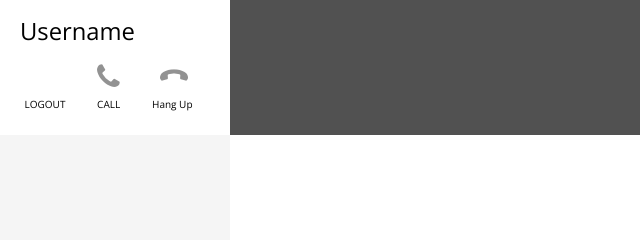
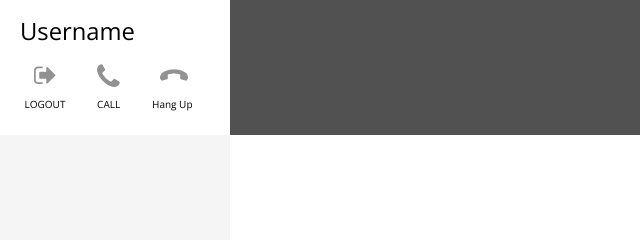
Before and after one commit to xirdev/template_v3proxy, a website: page public/index.html in a window 1280 px wide. Both pictures are taken after typing "Sample" into the empty fields and a click on the button "CONNECT". Shown: the top 240 px of the page, 0-640 px from the left. Drawn offline with nearby package versions, Linux system fonts and the light colour scheme; no server answers; files whose address does not match are found by name.

Commit message:
sign out graphic

```diff
--- a/public/index.html
+++ b/public/index.html
@@ -83,7 +83,7 @@
 
                 loginEl.parentNode.style.visibility = 'hidden';
                 logOutEl.style.visibility = 'visible';
-                logOutEl.style.backgroundImage = 'url(images/sign-out-grn.png)';
+                logOutEl.style.backgroundImage = 'url(images/sign-out.png)';
 
                 var connectionProperties = xirsysConnect.data;
                 connectionProperties.username = username;
```
